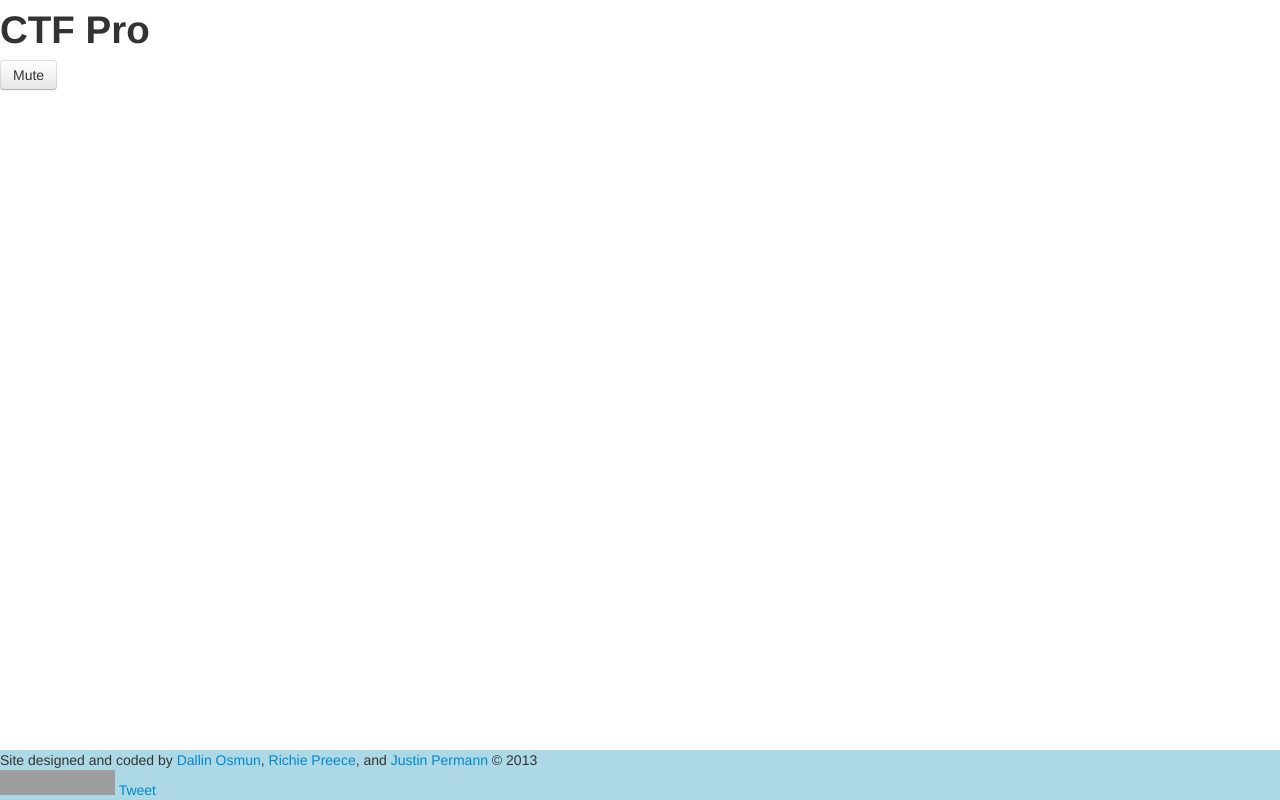
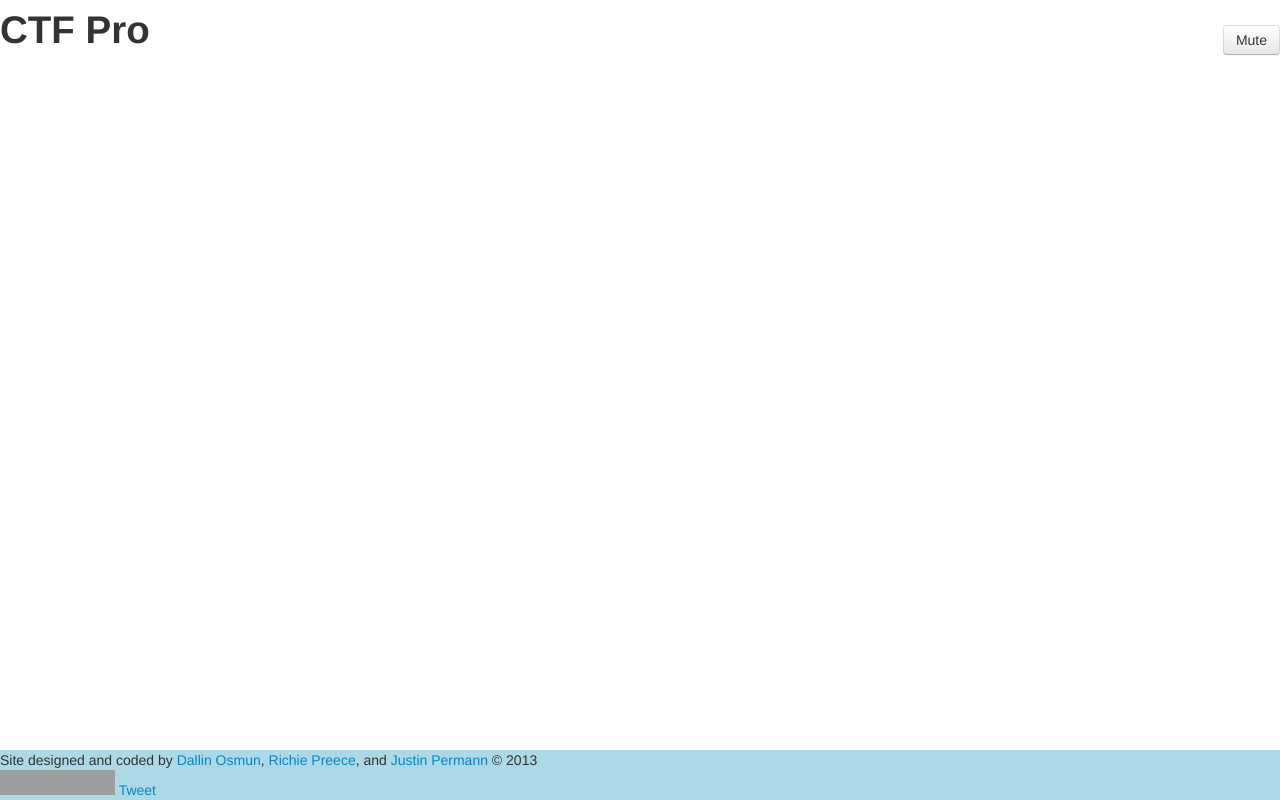
Before and after one commit to numso/ctf-pro, a website: page public/index.html in a window 1280 px wide. Drawn offline with nearby package versions, Linux system fonts and the light colour scheme; no server answers; grey boxes are pictures that could not be loaded.

Commit message:
messed with styles

```diff
--- a/public/css/style.styl
+++ b/public/css/style.styl
@@ -1,15 +1,10 @@
 *
   padding: 0
   margin: 0
+  font-family: TrebuchetMS, Helvetica, sans-serif
   // background-color: black
 
 canvas
-  position: absolute
-  top: 0
-  left: 0
-  bottom: 0
-  right: 0
-  margin: auto
   width: 100%
   height: auto
 
@@ -18,3 +13,30 @@ canvas
   position: absolute
   bottom: 0
   width: 100%
+
+.center
+  margin: auto
+  position: absolute
+  top: 0
+  left: 0
+  bottom: 0
+  right: 0
+
+#countdown
+  font-size: 36px
+  font-weight: bold
+  text-align: center
+  height: 25px
+  color: white
+  z-index: 1;
+
+#timer
+  text-align: center
+  padding-top: 25px
+  font-size: 36px
+
+h1
+  float: left
+
+#muteButton
+  float: right
--- a/public/index.html
+++ b/public/index.html
@@ -18,7 +18,7 @@
 
     <div id="header">
       <h1>CTF Pro</h1>
-      <div id="countdown"></div>
+      <div id="countdown" class="center"></div>
       <div id="timer"></div>
       <button class="btn" id="muteButton">Mute</button>
     </div>
--- a/public/js/game/main.js
+++ b/public/js/game/main.js
@@ -69,6 +69,8 @@ $('#muteButton').click(function () {
 function loadGame() {
   renderer = new PIXI.autoDetectRenderer(1400, 600);
   $('#view').after(renderer.view);
+  $(renderer.view).addClass('center');
+
   stage = new PIXI.Stage();
 
   loadMapTextures();
```
Also changed, not shown: public/css/style.css.
